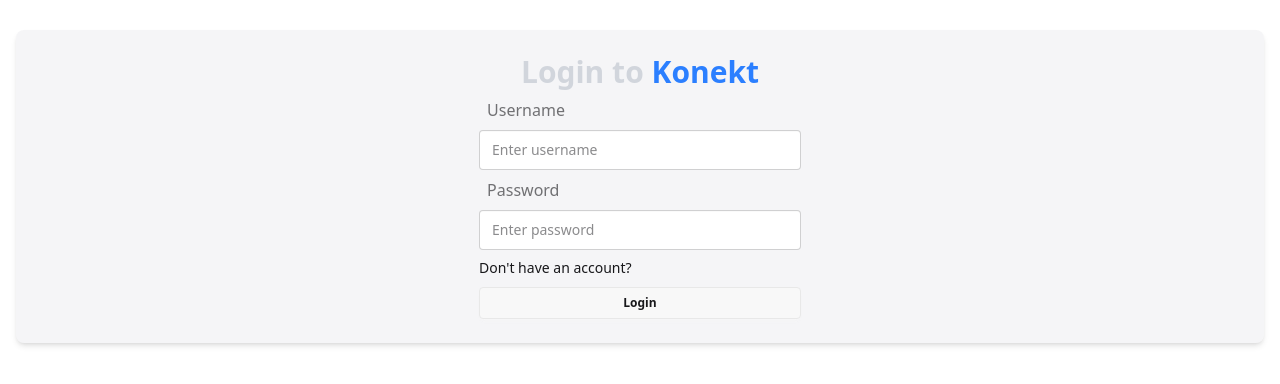
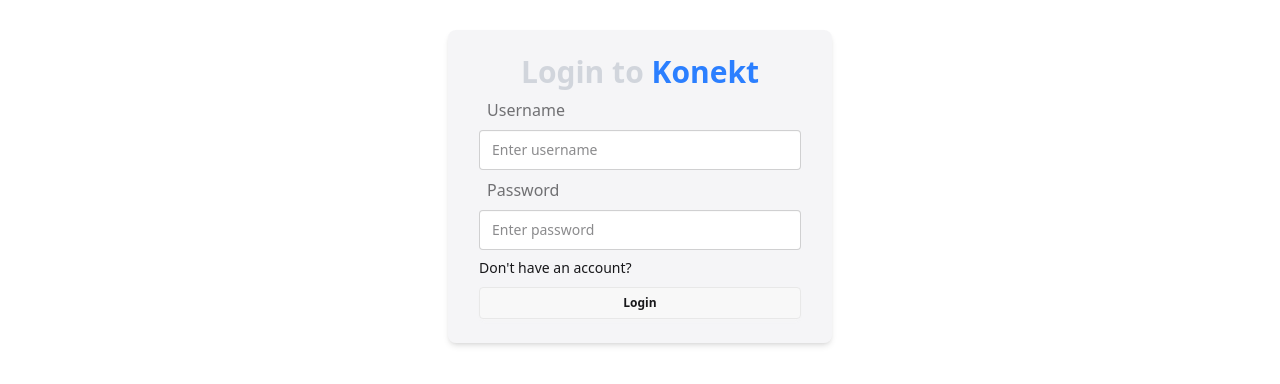
Before and after one commit to k1ngniizar/konekt, a React (Vite) app in the folder frontend/: page /login in a window 1280 px wide. Shown: the part 214-598 px from the top of the page. Built offline with nearby package versions, Linux system fonts and the light colour scheme.

Commit message:
width fixed

```diff
--- a/frontend/src/pages/login/Login.jsx
+++ b/frontend/src/pages/login/Login.jsx
@@ -13,7 +13,7 @@
     await login(username,password)
    }
   return (
-    <div className="flex flex-col items-center justify-center sm:min-w-96 sm:h-fit h-full w-full mx-auto">
+    <div className="flex flex-col items-center justify-center sm:min-w-96 sm:h-fit h-full sm:w-fit w-full mx-auto">
       <div className="w-full h-full items-center justify-center flex flex-col p-6 sm:rounded-lg shadow-md bg-gray-400/10">
         <h1 className="text-3xl font-semibold text-center text-gray-300">
           Login to
--- a/frontend/src/pages/signup/Signup.jsx
+++ b/frontend/src/pages/signup/Signup.jsx
@@ -22,7 +22,7 @@
   }
 
   return (
-    <div className="flex flex-col items-center justify-center sm:min-w-96 w-full sm:h-fit h-full mx-auto">
+    <div className="flex flex-col items-center justify-center sm:min-w-96 w-full sm:w-fit sm:h-fit h-full mx-auto">
       <div className="w-full h-full flex flex-col items-center justify-center p-6 sm:rounded-lg shadow-md bg-gray-400/10">
         <h1 className="text-3xl font-semibold text-center text-gray-300">
           Sign up to
```
